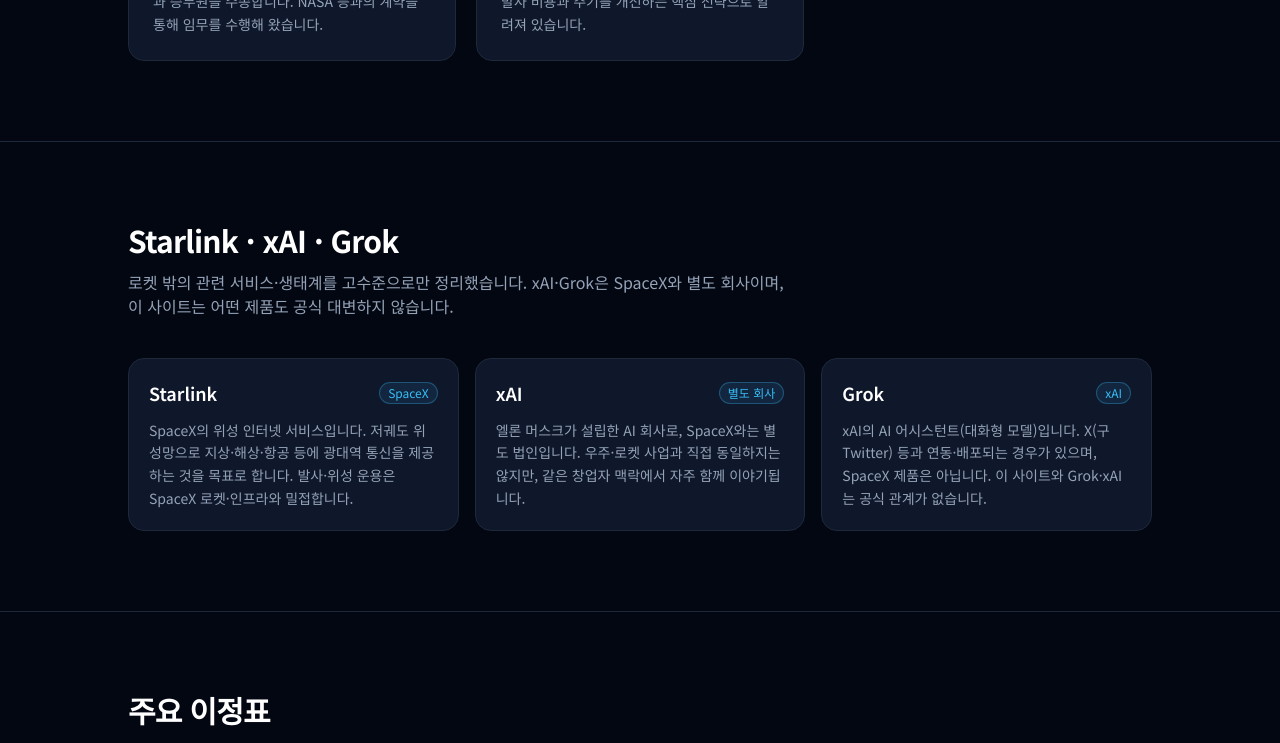
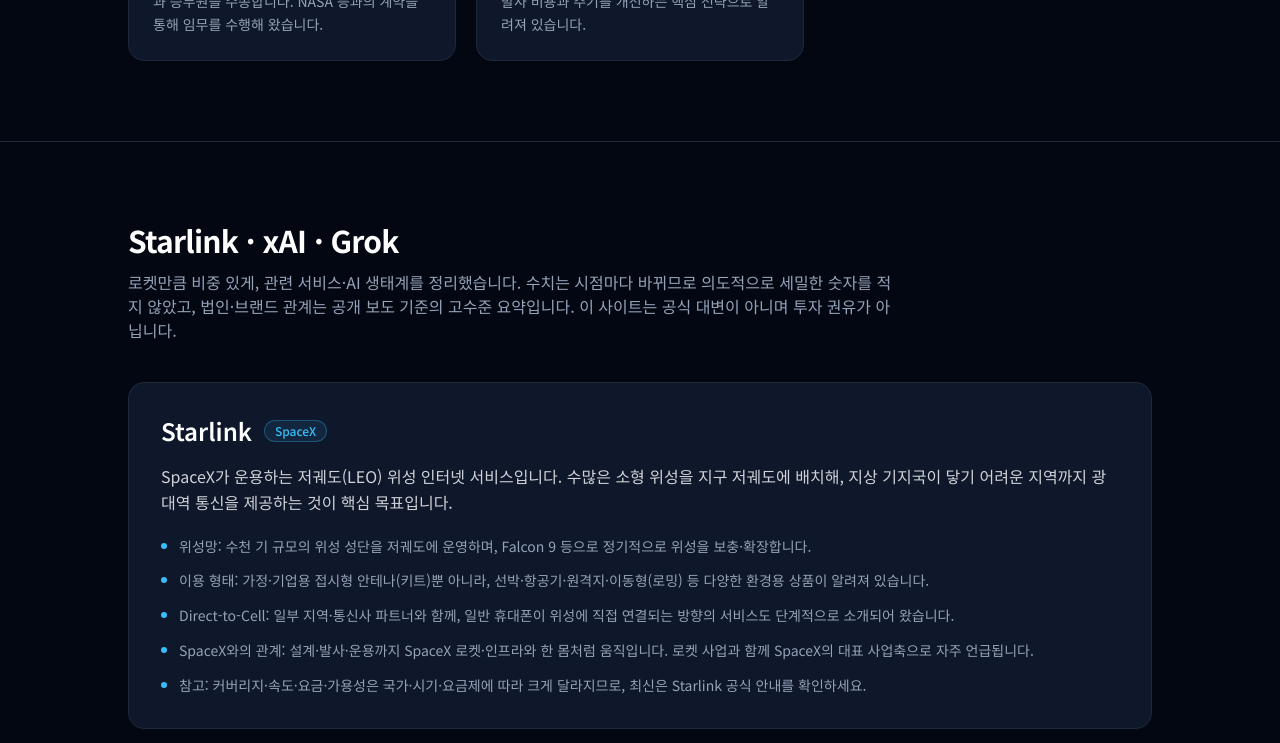
Before and after one commit to dojindia2006-arch/spacex-fan-guide, a Next.js app: page / in a window 1280 px wide. Shown: the part 2000-2743 px from the top of the page. Built offline with nearby package versions, Linux system fonts and the light colour scheme; no server answers.

Commit message:
Expand Starlink xAI Grok section to rocket-level detail

```diff
--- a/src/components/Ecosystem.tsx
+++ b/src/components/Ecosystem.tsx
@@ -2,17 +2,38 @@
   {
     title: "Starlink",
     badge: "SpaceX",
-    desc: "SpaceX의 위성 인터넷 서비스입니다. 저궤도 위성망으로 지상·해상·항공 등에 광대역 통신을 제공하는 것을 목표로 합니다. 발사·위성 운용은 SpaceX 로켓·인프라와 밀접합니다.",
+    lead: "SpaceX가 운용하는 저궤도(LEO) 위성 인터넷 서비스입니다. 수많은 소형 위성을 지구 저궤도에 배치해, 지상 기지국이 닿기 어려운 지역까지 광대역 통신을 제공하는 것이 핵심 목표입니다.",
+    points: [
+      "위성망: 수천 기 규모의 위성 성단을 저궤도에 운영하며, Falcon 9 등으로 정기적으로 위성을 보충·확장합니다.",
+      "이용 형태: 가정·기업용 접시형 안테나(키트)뿐 아니라, 선박·항공기·원격지·이동형(로밍) 등 다양한 환경용 상품이 알려져 있습니다.",
+      "Direct-to-Cell: 일부 지역·통신사 파트너와 함께, 일반 휴대폰이 위성에 직접 연결되는 방향의 서비스도 단계적으로 소개되어 왔습니다.",
+      "SpaceX와의 관계: 설계·발사·운용까지 SpaceX 로켓·인프라와 한 몸처럼 움직입니다. 로켓 사업과 함께 SpaceX의 대표 사업축으로 자주 언급됩니다.",
+      "참고: 커버리지·속도·요금·가용성은 국가·시기·요금제에 따라 크게 달라지므로, 최신은 Starlink 공식 안내를 확인하세요.",
+    ],
   },
   {
-    title: "xAI",
-    badge: "별도 회사",
-    desc: "엘론 머스크가 설립한 AI 회사로, SpaceX와는 별도 법인입니다. 우주·로켓 사업과 직접 동일하지는 않지만, 같은 창업자 맥락에서 자주 함께 이야기됩니다.",
+    title: "xAI / SpaceXAI",
+    badge: "AI · 관련 법인",
+    lead: "엘론 머스크가 2023년경 공개한 AI 벤처 xAI에서 출발한 조직·브랜드입니다. 대규모 언어모델과 생성 AI, 대규모 연산(컴퓨팅) 인프라를 중심으로 합니다. SpaceX와 창업자가 같고, 이후 자본·조직 측면에서 SpaceX와 더 가깝게 묶였다는 보도가 이어졌습니다(시점에 따라 ‘별도 회사’에서 ‘SpaceX 산하 AI 조직/브랜드’로 설명이 달라질 수 있음).",
+    points: [
+      "출발: ‘최대한 진실을 추구하는 AI’를 내세우며 연구·제품 조직을 꾸렸고, 주력 제품군이 Grok 계열입니다.",
+      "인프라: 대규모 GPU 클러스터(일명 Colossus 등으로 보도된 시설)에서 학습·추론을 돌리는 것이 특징으로 알려졌습니다.",
+      "플랫폼 연결: 소셜 네트워크 X(구 Twitter)와의 연동·인수·통합 이야기가 함께 다루어지며, 배포 채널·데이터·구독과 맞물려 설명되는 경우가 많습니다.",
+      "SpaceX와의 관계: 로켓·Starlink와는 사업 성격이 다르지만, 같은 창업자 생태계에 있고, 보도에 따르면 이후 SpaceX와의 결합·SpaceXAI 등 브랜드/조직 재편 이야기도 나왔습니다. 정확한 법인 구조는 공시·공식 발표를 기준으로 하세요.",
+      "이 사이트 고지: 비공식 정리이며 xAI/SpaceXAI·SpaceX를 대변하지 않습니다. 투자 권유도 아닙니다.",
+    ],
   },
   {
     title: "Grok",
-    badge: "xAI",
-    desc: "xAI의 AI 어시스턴트(대화형 모델)입니다. X(구 Twitter) 등과 연동·배포되는 경우가 있으며, SpaceX 제품은 아닙니다. 이 사이트와 Grok·xAI는 공식 관계가 없습니다.",
+    badge: "AI 어시스턴트",
+    lead: "xAI(및 이후 연결된 AI 조직/브랜드)의 대표 대화형 AI입니다. 채팅·검색·추론뿐 아니라, 버전·제품에 따라 이미지·음성·코딩·에이전트형 기능이 더해진 형태로 소개되어 왔습니다. SpaceX 로켓 제품 그 자체는 아닙니다.",
+    points: [
+      "무엇을 하나: 질문에 답하고, 글을 쓰고, 자료를 요약하며, 실시간 검색·인용을 강조하는 어시스턴트로 알려져 있습니다.",
+      "어디서 쓰나: X 앱/웹의 구독 혜택, 전용 앱·웹, 개발자 API 등 여러 경로로 제공된다는 설명이 일반적입니다.",
+      "모델 계열: Grok-1 공개 가중치 이야기부터 Grok-1.5, Grok-2, Grok-3 등 후속 모델·멀티모달(이미지 등) 확장이 보도·공식 채널에서 언급되어 왔습니다.",
+      "부가 제품: 이미지/영상 생성, 보이스, 코딩·에이전트 워크플로(예: Grok Build로 소개된 계열) 등 ‘Grok’ 이름 아래 기능이 넓어지는 추세입니다.",
+      "한계·주의: 생성 AI는 틀린 답을 할 수 있고, 정책·안전·논쟁 이슈도 있어 왔습니다. 중요한 결정은 공식 문서·1차 자료를 확인하세요. 이 사이트는 Grok과 무관합니다.",
+    ],
   },
 ];
 
@@ -30,27 +51,47 @@
         >
           Starlink · xAI · Grok
         </h2>
-        <p className="mt-3 max-w-2xl text-muted">
-          로켓 밖의 관련 서비스·생태계를 고수준으로만 정리했습니다. xAI·Grok은
-          SpaceX와 별도 회사이며, 이 사이트는 어떤 제품도 공식 대변하지 않습니다.
+        <p className="mt-3 max-w-3xl text-muted">
+          로켓만큼 비중 있게, 관련 서비스·AI 생태계를 정리했습니다. 수치는 시점마다
+          바뀌므로 의도적으로 세밀한 숫자를 적지 않았고, 법인·브랜드 관계는 공개
+          보도 기준의 고수준 요약입니다. 이 사이트는 공식 대변이 아니며 투자 권유가
+          아닙니다.
         </p>
 
-        <ul className="mt-10 grid gap-4 sm:grid-cols-3">
+        <div className="mt-10 space-y-6">
           {items.map((item) => (
-            <li
+            <article
               key={item.title}
-              className="card-glow rounded-2xl border border-border bg-card p-5"
+              className="card-glow rounded-2xl border border-border bg-card p-6 sm:p-8"
             >
-              <div className="flex items-center justify-between gap-2">
-                <h3 className="text-lg font-semibold text-white">{item.title}</h3>
-                <span className="shrink-0 rounded-full border border-accent/30 bg-accent/10 px-2 py-0.5 text-xs text-accent">
+              <div className="flex flex-wrap items-center gap-3">
+                <h3 className="text-xl font-semibold text-white sm:text-2xl">
+                  {item.title}
+                </h3>
+                <span className="rounded-full border border-accent/30 bg-accent/10 px-2.5 py-0.5 text-xs font-medium text-accent">
                   {item.badge}
                 </span>
               </div>
-              <p className="mt-3 text-sm leading-relaxed text-muted">{item.desc}</p>
-            </li>
+              <p className="mt-4 text-sm leading-relaxed text-foreground/90 sm:text-base">
+                {item.lead}
+              </p>
+              <ul className="mt-5 space-y-3">
+                {item.points.map((point) => (
+                  <li
+                    key={point}
+                    className="flex gap-3 text-sm leading-relaxed text-muted"
+                  >
+                    <span
+                      className="mt-2 h-1.5 w-1.5 shrink-0 rounded-full bg-accent"
+                      aria-hidden="true"
+                    />
+                    <span>{point}</span>
+                  </li>
+                ))}
+              </ul>
+            </article>
           ))}
-        </ul>
+        </div>
       </div>
     </section>
   );
--- a/src/components/Faq.tsx
+++ b/src/components/Faq.tsx
@@ -21,7 +21,7 @@
   },
   {
     q: "Starlink·xAI·Grok도 SpaceX인가요?",
-    a: "Starlink는 SpaceX의 위성 인터넷 서비스입니다. xAI는 별도 AI 회사이고 Grok은 xAI의 제품으로, SpaceX와 동일 법인이 아닙니다. 같은 창업자 맥락에서 함께 소개하지만, 이 사이트는 어느 쪽도 공식 대변하지 않습니다.",
+    a: "Starlink는 SpaceX의 위성 인터넷 사업입니다. Grok은 xAI에서 출발한 AI 어시스턴트이고, xAI/SpaceXAI는 창업자·자본 측면에서 SpaceX와 가깝게 연결·재편되었다는 보도가 있습니다(시점에 따라 설명이 달라질 수 있음). 로켓·스타링크와 AI·소셜은 성격이 다른 축입니다. 이 사이트는 어느 쪽도 공식 대변하지 않습니다.",
   },
   {
     q: "정보를 어디에 근거하나요?",
```
